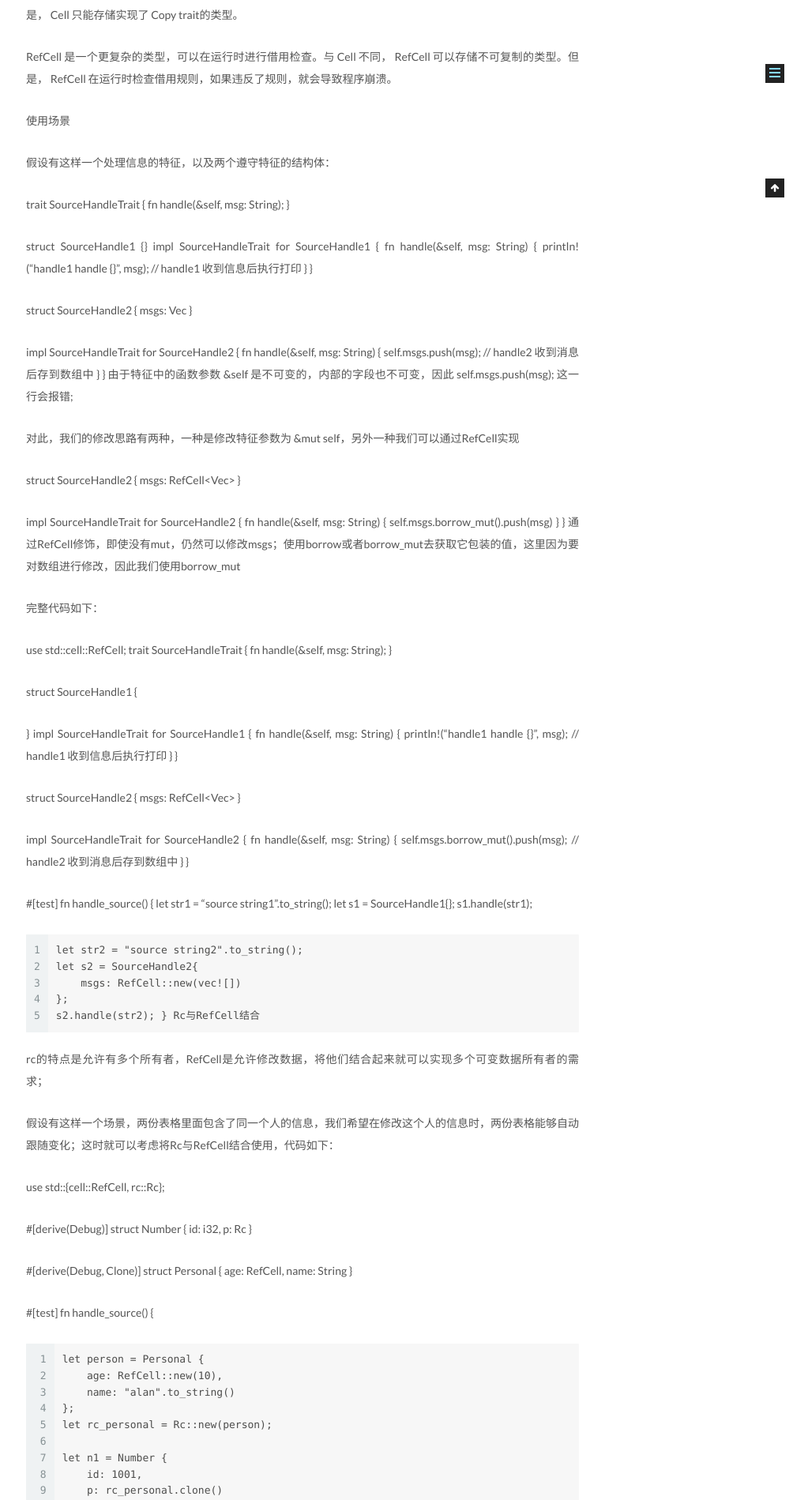
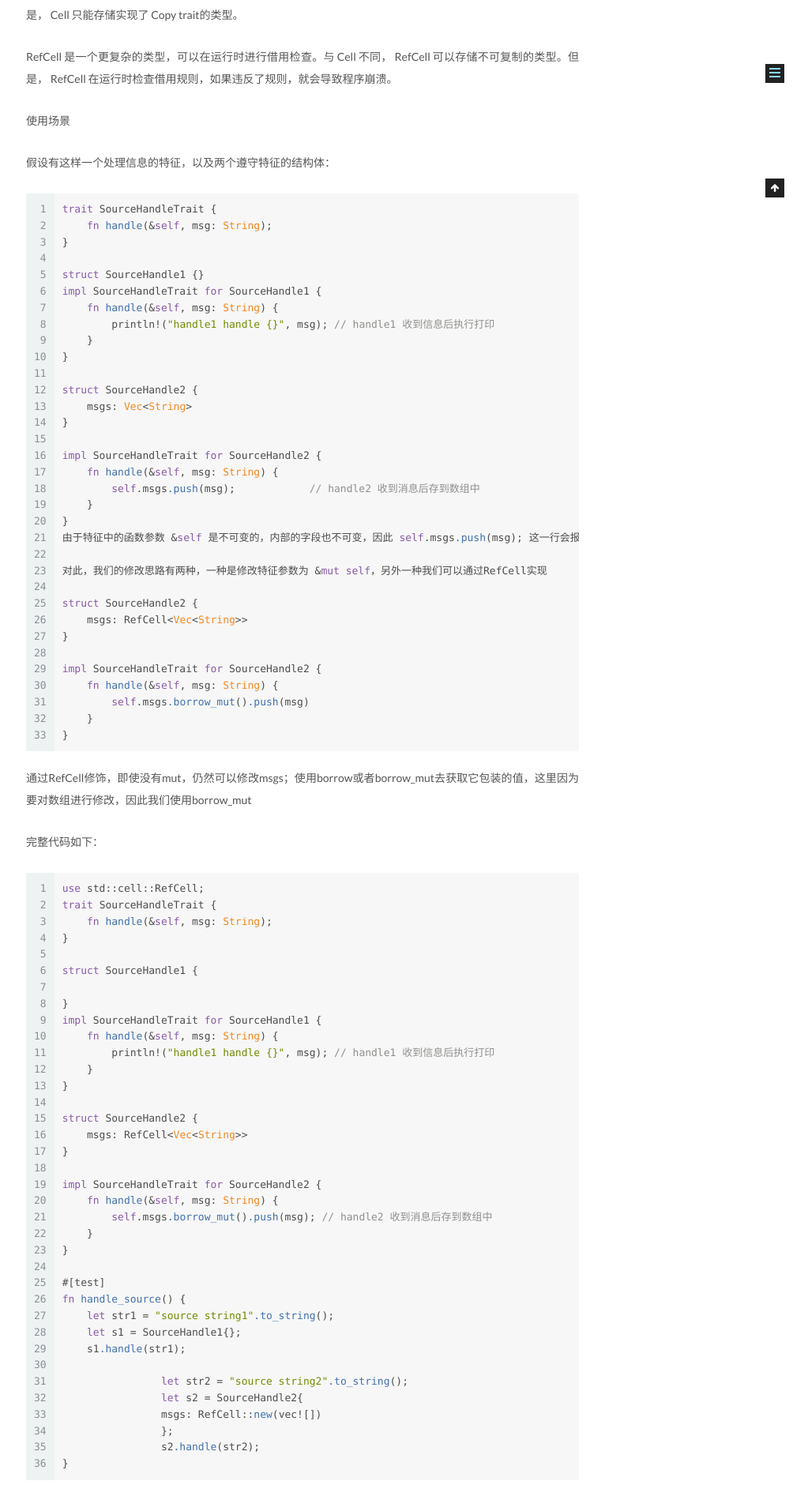
Before and after one commit to FaceWaller/FaceWaller.github.io, a Jekyll site: the page built from _posts/Rust/2023-06-12- Rust智能指针篇（三） ---- Cell<T>、RefCell<T>.md, in a window 1280 px wide. Shown: the part 750-2649 px from the top of the page at 79% size, without its empty margins (257-1280 px from the left). Built offline with Jekyll 4.4.1, drawn with Linux system fonts in a browser that asks for light colours; comment, search, counter and statistics services are not loaded; some of the changed text lies outside the part shown.

Commit message:
feat: 格式调整

````diff
--- a/_posts/Rust/2023-06-12- Rust智能指针篇（三） ---- Cell<T>、RefCell<T>.md
+++ b/_posts/Rust/2023-06-12- Rust智能指针篇（三） ---- Cell<T>、RefCell<T>.md
@@ -32,6 +32,7 @@ RefCell 是一个更复杂的类型，可以在运行时进行借用检查。与
 
 假设有这样一个处理信息的特征，以及两个遵守特征的结构体：
 
+```rust
 trait SourceHandleTrait {
     fn handle(&self, msg: String);
 }
@@ -65,10 +66,12 @@ impl SourceHandleTrait for SourceHandle2 {
         self.msgs.borrow_mut().push(msg)
     }
 }
+```
+
 通过RefCell修饰，即使没有mut，仍然可以修改msgs；使用borrow或者borrow_mut去获取它包装的值，这里因为要对数组进行修改，因此我们使用borrow_mut
 
 完整代码如下：
-
+```rust
 use std::cell::RefCell;
 trait SourceHandleTrait {
     fn handle(&self, msg: String);
@@ -99,18 +102,21 @@ fn handle_source() {
     let s1 = SourceHandle1{};
     s1.handle(str1);
 
-    let str2 = "source string2".to_string();
-    let s2 = SourceHandle2{
-        msgs: RefCell::new(vec![])
-    };
-    s2.handle(str2);
+		let str2 = "source string2".to_string();
+		let s2 = SourceHandle2{
+    		msgs: RefCell::new(vec![])
+		};
+		s2.handle(str2);
 }
+```
+
 Rc与RefCell结合
 
 rc的特点是允许有多个所有者，RefCell是允许修改数据，将他们结合起来就可以实现多个可变数据所有者的需求；
 
 假设有这样一个场景，两份表格里面包含了同一个人的信息，我们希望在修改这个人的信息时，两份表格能够自动跟随变化；这时就可以考虑将Rc与RefCell结合使用，代码如下：
 
+```rust
 use std::{cell::RefCell, rc::Rc};
 
 #[derive(Debug)]
@@ -127,33 +133,33 @@ struct Personal {
 
 #[test]
 fn handle_source() {
+let person = Personal {
+    age: RefCell::new(10),
+    name: "alan".to_string()
+};
+let rc_personal = Rc::new(person);
 
-    let person = Personal {
-        age: RefCell::new(10),
-        name: "alan".to_string()
-    };
-    let rc_personal = Rc::new(person);
+let n1 = Number {
+    id: 1001,
+    p: rc_personal.clone()
+};
 
-    let n1 = Number {
-        id: 1001,
-        p: rc_personal.clone()
-    };
+let n2 = Number {
+    id: 2002,
+    p: rc_personal.clone()
+};
 
-    let n2 = Number {
-        id: 2002,
-        p: rc_personal.clone()
-    };
+println!("person {:?}", rc_personal);
+println!("n1 {:?}", n1);
+println!("n2 {:?}", n2);
 
-    println!("person {:?}", rc_personal);
-    println!("n1 {:?}", n1);
-    println!("n2 {:?}", n2);
+*rc_personal.clone().age.borrow_mut() = 20;
+println!("============= 修改年龄 =============");
 
-    *rc_personal.clone().age.borrow_mut() = 20;
-    println!("============= 修改年龄 =============");
-
-    println!("person {:?}", rc_personal);
-    println!("n1 {:?}", n1);
-    println!("n2 {:?}", n2);
+println!("person {:?}", rc_personal);
+println!("n1 {:?}", n1);
+println!("n2 {:?}", n2);
+```
 
 }
 首先我们定义了表格struct，其中包含一个p字段，类型为Rc包装的Personal，有了Rc的包装就可以保证多个结构体都可以持用同一个Personal; 接下来是Personal结构体，我们假定age是要变化的所以age的类型是用RefCell包装的；
````
Also changed, not shown: _posts/Rust/2023-05-01- Rust智能指针篇（二） ---- Rc<T>.md (+11 -10 lines), _posts/Rust/2023-06-20- Rust智能指针篇（四）---- Deref、Drop和自定义智能指针.md (+9 -3 lines), 1 other file.
